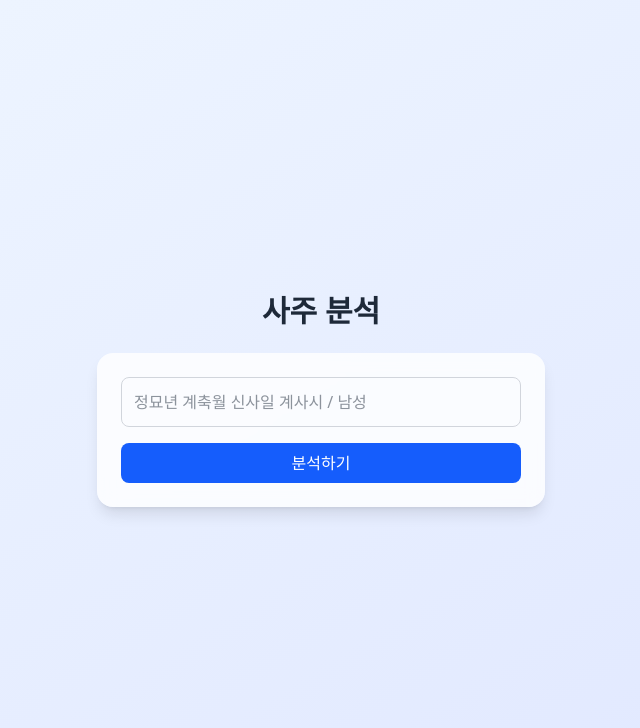
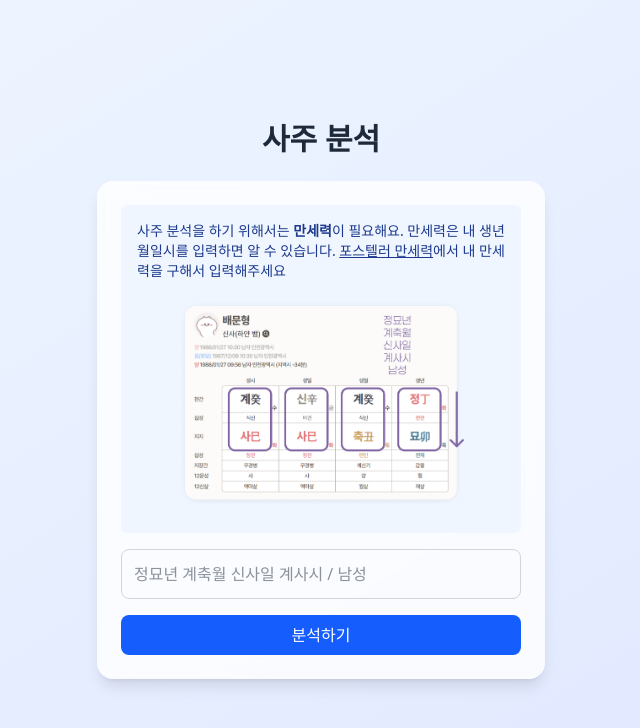
Before and after one commit to m00nlygreat/nextjs-boilerplate, a Next.js app: page / in a window 1280 px wide. Shown: the top 728 px of the page, without its empty margins (319-959 px from the left). Built offline with nearby package versions, Linux system fonts and the light colour scheme.

Commit message:
feat: add natal chart info block

```diff
--- a/app/page.tsx
+++ b/app/page.tsx
@@ -30,6 +30,25 @@ export default function Home() {
           onSubmit={handleSubmit}
           className="space-y-4 rounded-2xl bg-white/80 p-6 shadow-lg backdrop-blur"
         >
+          <div className="space-y-2 rounded-md bg-blue-50 p-4 text-sm text-blue-900">
+            <p>
+              사주 분석을 하기 위해서는 <strong>만세력</strong>이 필요해요. 만세력은 내 생년월일시를 입력하면 알 수 있습니다.{' '}
+              <a
+                href="https://pro.forceteller.com/profile/edit"
+                target="_blank"
+                rel="noopener noreferrer"
+                className="underline"
+              >
+                포스텔러 만세력
+              </a>
+              에서 내 만세력을 구해서 입력해주세요
+            </p>
+            <img
+              src="/chatgpt-4pillars.png"
+              alt="만세력 예시"
+              className="w-full rounded-md"
+            />
+          </div>
           <input
             className="w-full rounded-lg border border-gray-300 p-3 focus:outline-none focus:ring-2 focus:ring-blue-500"
             value={birthInfo}
```
